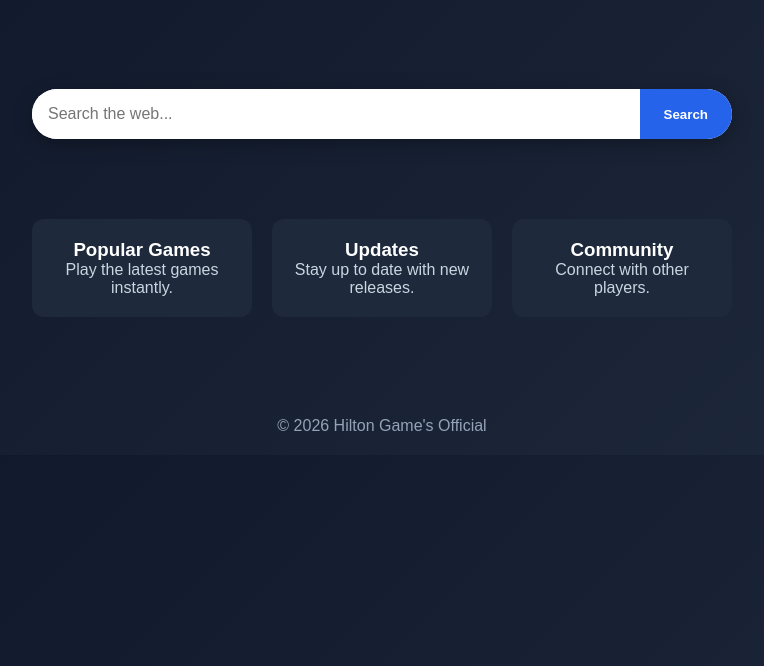
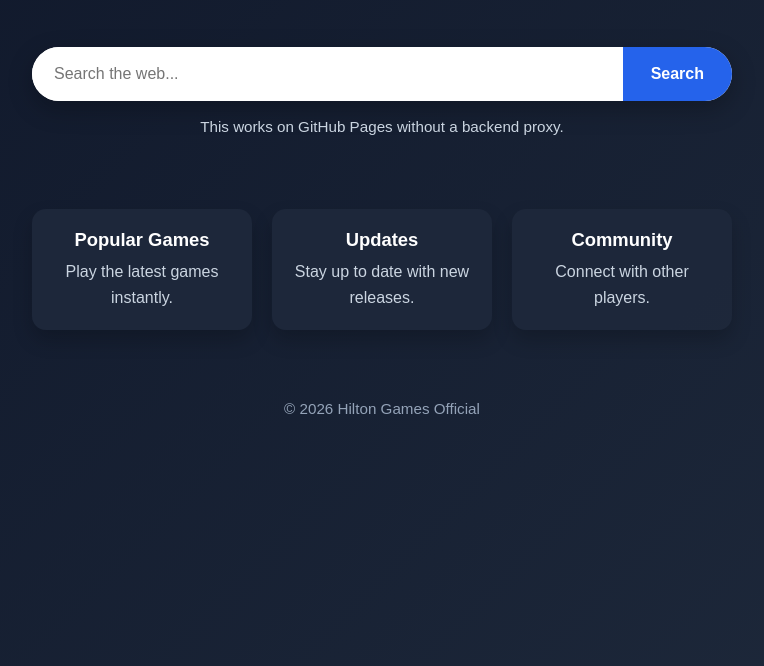
Before and after one commit to XPLUZOyt/HiltonGames, a plain HTML site: page index.html in a window 1280 px wide. Shown: the part 134-800 px from the top of the page, without its empty margins (258-1022 px from the left). Drawn offline with Linux system fonts and the light colour scheme.

Commit message:
Fix the main page so the search works on GitHub Pages without the broken proxy route.

```diff
--- a/index.html
+++ b/index.html
@@ -1,207 +1,145 @@
 <!DOCTYPE html>
 <html lang="en">
 <head>
-<meta charset="UTF-8">
-<meta name="viewport" content="width=device-width, initial-scale=1.0">
-<title>Hilton Game's Official</title>
-
+  <meta charset="UTF-8" />
+  <meta name="viewport" content="width=device-width, initial-scale=1.0" />
+  <title>Hilton Games Official</title>
   <style>
-*{
-    margin:0;
-    padding:0;
-    box-sizing:border-box;
-    font-family:Arial, sans-serif;
+    * { box-sizing: border-box; }
+    body {
+      margin: 0;
+      min-height: 100vh;
+      background: linear-gradient(135deg, #0f172a, #1e293b);
+      color: white;
+      font-family: Arial, sans-serif;
+      text-align: center;
     }
-
-body{
-    background:linear-gradient(135deg,#0f172a,#1e293b);
-    color:white;
-    text-align:center;
+    header {
+      padding: 30px 20px 10px;
     }
-
-header{
-    padding:30px;
+    h1 {
+      margin: 0 0 10px;
+      font-size: clamp(2.2rem, 5vw, 3.5rem);
     }
-
-h1{
-    font-size:3rem;
-    margin-bottom:10px;
+    p {
+      margin: 0;
+      color: #cbd5e1;
+      line-height: 1.6;
     }
-
-p{
-    color:#cbd5e1;
+    .hero {
+      margin-top: 40px;
+      padding: 0 16px;
     }
-
-.hero{
-    margin-top:80px;
+    .search-container {
+      max-width: 760px;
+      margin: 24px auto 0;
     }
-
-.search-container{
-    max-width:700px;
-    margin:30px auto;
+    .search-box {
+      display: flex;
+      background: white;
+      border-radius: 999px;
+      overflow: hidden;
+      box-shadow: 0 8px 25px rgba(0,0,0,0.25);
+      max-width: 700px;
+      margin: 0 auto;
     }
-
-.search-box{
-    display:flex;
-    background:white;
-    border-radius:50px;
-    overflow:hidden;
-    box-shadow:0 5px 20px rgba(0,0,0,.3);
+    .search-box input {
+      flex: 1;
+      min-width: 0;
+      border: none;
+      outline: none;
+      padding: 18px 22px;
+      font-size: 1rem;
     }
-
-.search-box input{
-    flex:1;
-    padding:16px;
-    border:none;
-    outline:none;
-    font-size:16px;
+    .search-box button {
+      border: none;
+      background: #2563eb;
+      color: white;
+      font-size: 1rem;
+      font-weight: bold;
+      padding: 18px 28px;
+      cursor: pointer;
     }
-
-.search-box button{
-    padding:16px 24px;
-    border:none;
-    background:#2563eb;
-    color:white;
-    cursor:pointer;
-    font-weight:bold;
+    .search-box button:hover,
+    .search-box button:focus-visible {
+      background: #1d4ed8;
     }
-
-.search-box button:hover{
-    background:#1d4ed8;
+    .search-note {
+      margin-top: 14px;
+      font-size: 0.95rem;
+      color: #cbd5e1;
     }
-
-#searchResults{
-    display:none;
-    width:95%;
-    margin:40px auto;
-    background:#1e293b;
-    padding:20px;
-    border-radius:16px;
-    box-shadow:0 5px 20px rgba(0,0,0,.3);
+    .games {
+      margin-top: 70px;
+      display: flex;
+      justify-content: center;
+      gap: 20px;
+      flex-wrap: wrap;
+      padding: 0 16px 50px;
     }
-
-#searchResults h2{
-    margin-bottom:15px;
+    .card {
+      width: min(220px, 100%);
+      background: rgba(30, 41, 59, 0.9);
+      border-radius: 14px;
+      padding: 20px;
+      box-shadow: 0 10px 20px rgba(0,0,0,0.2);
     }
-
-#resultFrame{
-    width:100%;
-    height:900px;
-    border:none;
-    border-radius:12px;
-    background:white;
+    .card h2 {
+      margin: 0 0 8px;
+      font-size: 1.15rem;
     }
-
-.games{
-    margin-top:80px;
-    display:flex;
-    justify-content:center;
-    gap:20px;
-    flex-wrap:wrap;
+    .card p {
+      color: #cbd5e1;
     }
-
-.card{
-    background:#1e293b;
-    padding:20px;
-    border-radius:12px;
-    width:220px;
-    transition:.3s;
+    footer {
+      padding: 20px 16px 30px;
+      color: #94a3b8;
+      font-size: 0.95rem;
     }
-
-.card:hover{
-    transform:translateY(-5px);
+    @media (max-width: 480px) {
+      .search-box {
+        border-radius: 16px;
+        flex-direction: column;
       }
-
-footer{
-    margin-top:80px;
-    padding:20px;
-    color:#94a3b8;
+      .search-box button {
+        width: 100%;
+      }
     }
   </style>
 </head>
-
 <body>
-
   <header>
-    <h1>Hilton Game's Official</h1>
+    <h1>Hilton Games Official</h1>
     <p>Your hub for games, tools, and entertainment</p>
   </header>
 
+  <main>
     <section class="hero">
-
-    <form id="proxySearch" class="search-container">
+      <form class="search-container" action="https://duckduckgo.com/" method="get" target="_blank">
         <div class="search-box">
-            <input
-                type="text"
-                id="searchInput"
-                placeholder="Search the web..."
-                required>
+          <input type="search" name="q" placeholder="Search the web..." aria-label="Search the web" required />
           <button type="submit">Search</button>
         </div>
       </form>
-
+      <p class="search-note">This works on GitHub Pages without a backend proxy.</p>
     </section>
 
-<section id="searchResults">
-    <h2>Search Results</h2>
+    <section class="games" aria-label="Site categories">
+      <article class="card">
+        <h2>Popular Games</h2>
+        <p>Play the latest games instantly.</p>
+      </article>
+      <article class="card">
+        <h2>Updates</h2>
+        <p>Stay up to date with new releases.</p>
+      </article>
+      <article class="card">
+        <h2>Community</h2>
+        <p>Connect with other players.</p>
+      </article>
+    </section>
+  </main>
 
-    <iframe
-        id="resultFrame">
-    </iframe>
-</section>
-
-<section class="games">
-    <div class="card">
-        <h3>Popular Games</h3>
-        <p>Play the latest games instantly.</p>
-    </div>
-
-    <div class="card">
-        <h3>Updates</h3>
-        <p>Stay up to date with new releases.</p>
-    </div>
-
-    <div class="card">
-        <h3>Community</h3>
-        <p>Connect with other players.</p>
-    </div>
-</section>
-
-<footer>
-    © 2026 Hilton Game's Official
-</footer>
-
-<script>
-
-const proxyURL = "/search?q=";
-
-document.getElementById("proxySearch").addEventListener("submit", function(e){
-
-    e.preventDefault();
-
-    const query =
-        document.getElementById("searchInput").value.trim();
-
-    if(!query) return;
-
-    const resultsSection =
-        document.getElementById("searchResults");
-
-    const resultFrame =
-        document.getElementById("resultFrame");
-
-    resultsSection.style.display = "block";
-
-    resultFrame.src =
-        proxyURL + encodeURIComponent(query);
-
-    resultsSection.scrollIntoView({
-        behavior:"smooth"
-    });
-
-});
-
-</script>
-
+  <footer>© 2026 Hilton Games Official</footer>
 </body>
 </html>
```
Also changed, not shown: README.md. Lines whose indentation alone changed are shown as unchanged.
